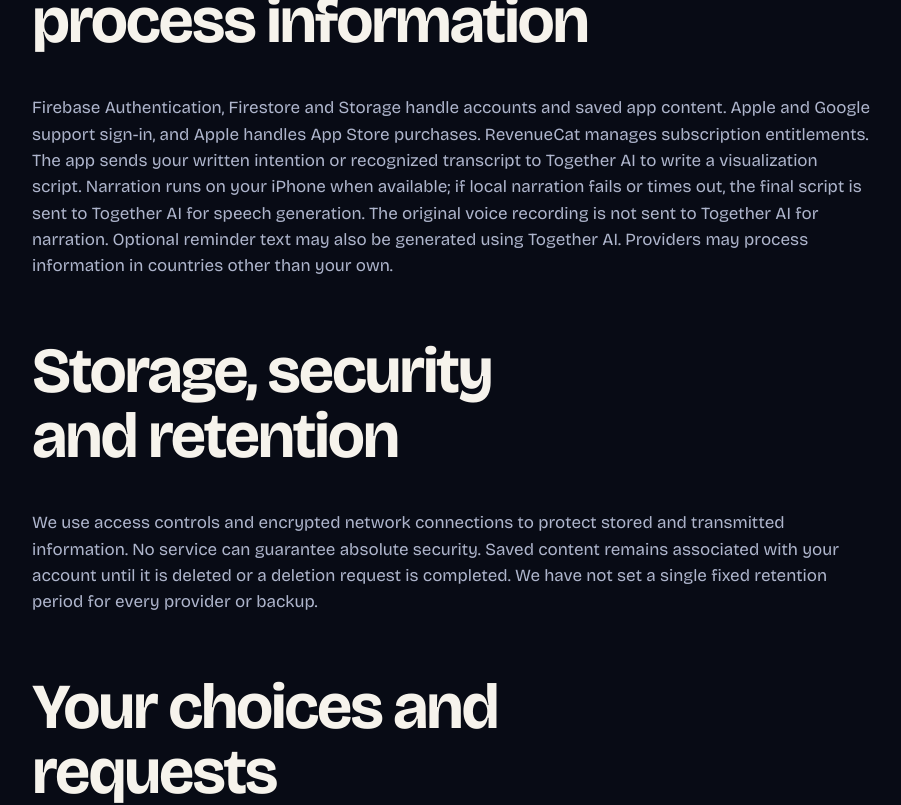
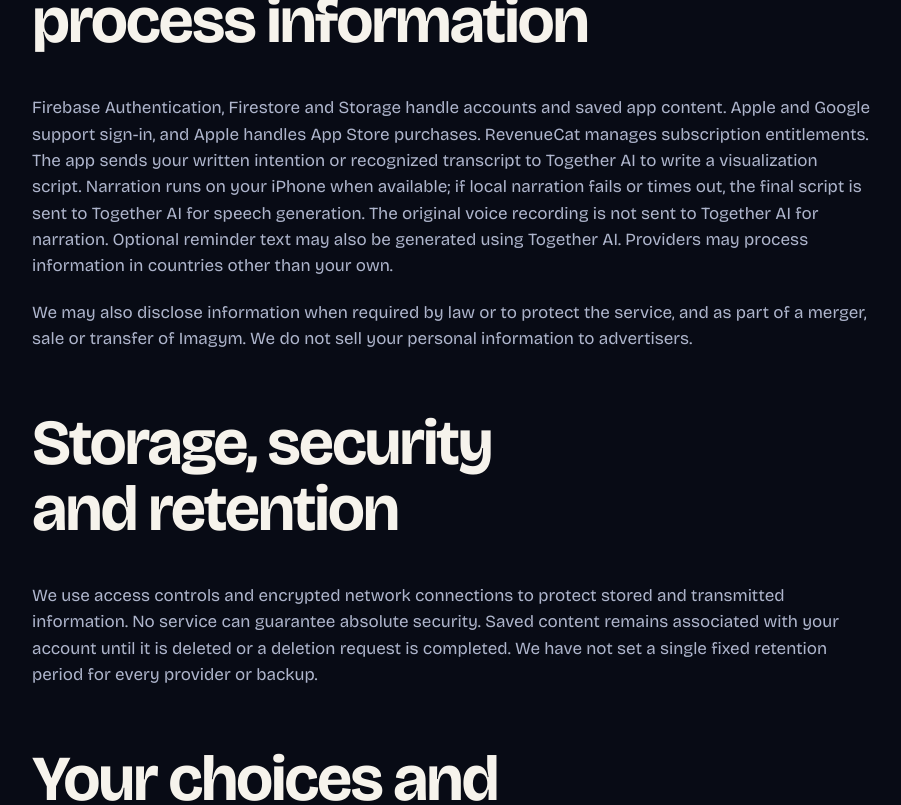
Before and after one commit to kon-rad/imagym-xyz, a Next.js app: page /privacy in a window 1280 px wide. Shown: the part 1623-2428 px from the top of the page, without its empty margins (44-945 px from the left). Built offline with nearby package versions, Linux system fonts and the light colour scheme.

Commit message:
Preserve legal disclosures in privacy policy

```diff
--- a/app/globals.css
+++ b/app/globals.css
@@ -489,6 +489,9 @@ h3 {
   max-width: 76ch;
   color: var(--muted);
 }
+.legal section p + p {
+  margin-top: 20px;
+}
 .legal section ul {
   display: grid;
   gap: 16px;
--- a/app/privacy/page.tsx
+++ b/app/privacy/page.tsx
@@ -20,7 +20,7 @@ export default function Privacy() {
         <li><strong>Website requests and support:</strong> Our website host may process standard request details such as IP address, browser information and access time. If you contact us, we receive the information you send. The current website does not set advertising or analytics cookies.</li>
       </ul></section>
       <section><h2>How we use it</h2><p>We use this information to sign you in, save and show your intentions, build and play your tracks, maintain your streak and optional reminders, manage subscriptions, respond to support requests, secure the service and diagnose failures. We do not use your recordings or intentions for advertising.</p></section>
-      <section><h2>Services that process information</h2><p>Firebase Authentication, Firestore and Storage handle accounts and saved app content. Apple and Google support sign-in, and Apple handles App Store purchases. RevenueCat manages subscription entitlements. The app sends your written intention or recognized transcript to Together AI to write a visualization script. Narration runs on your iPhone when available; if local narration fails or times out, the final script is sent to Together AI for speech generation. The original voice recording is not sent to Together AI for narration. Optional reminder text may also be generated using Together AI. Providers may process information in countries other than your own.</p></section>
+      <section><h2>Services that process information</h2><p>Firebase Authentication, Firestore and Storage handle accounts and saved app content. Apple and Google support sign-in, and Apple handles App Store purchases. RevenueCat manages subscription entitlements. The app sends your written intention or recognized transcript to Together AI to write a visualization script. Narration runs on your iPhone when available; if local narration fails or times out, the final script is sent to Together AI for speech generation. The original voice recording is not sent to Together AI for narration. Optional reminder text may also be generated using Together AI. Providers may process information in countries other than your own.</p><p>We may also disclose information when required by law or to protect the service, and as part of a merger, sale or transfer of Imagym. We do not sell your personal information to advertisers.</p></section>
       <section><h2>Storage, security and retention</h2><p>We use access controls and encrypted network connections to protect stored and transmitted information. No service can guarantee absolute security. Saved content remains associated with your account until it is deleted or a deletion request is completed. We have not set a single fixed retention period for every provider or backup.</p></section>
       <section><h2>Your choices and requests</h2><p>You can skip recording, disable reminders, edit or delete individual intentions, and cancel a subscription in your Apple Account settings. The app&apos;s <strong>Delete Account</strong> action currently deletes your sign-in account; it does not automatically erase every saved intention, script, recording or audio file. To request deletion of all associated data, a copy of your data, or a correction, email <a href="mailto:synducer@gmail.com">synducer@gmail.com</a>. We may need to verify that the request is yours. To manage information held by Apple or Google, use their account controls.</p></section>
       <section><h2>Changes and contact</h2><p>We will update the effective date when this policy changes. For questions or privacy requests, email <a href="mailto:synducer@gmail.com">synducer@gmail.com</a>.</p></section>
```
